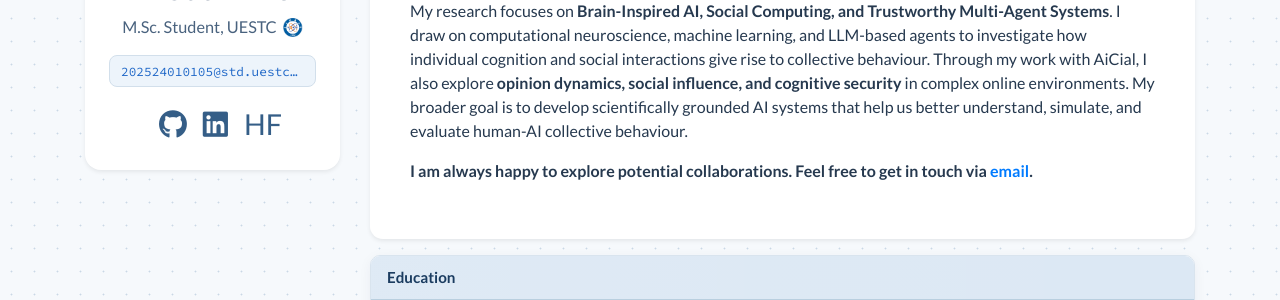
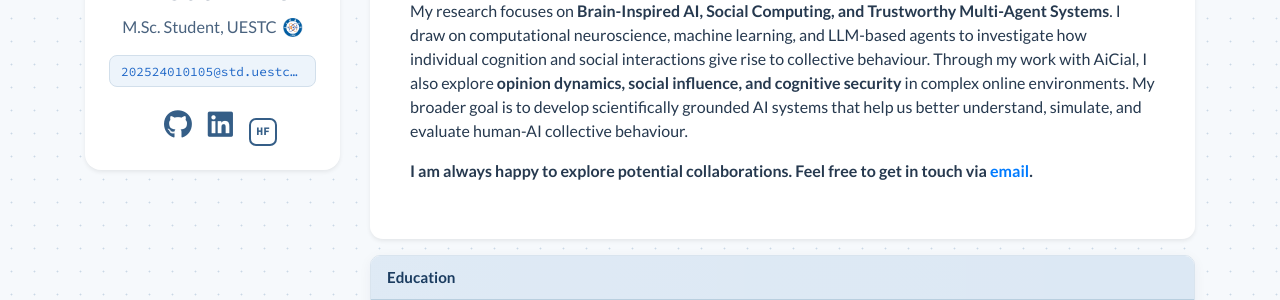
Before and after one commit to AnouarImel/AnouarImel.github.io, a Jekyll site: the page built from index.html, in a window 1280 px wide. Shown: the part 315-615 px from the top of the page. Built offline with Jekyll 4.4.1, drawn with Linux system fonts in a browser that asks for light colours; nearby versions of some CDN libraries; a style sheet for code colours, icons or effects is not loaded.

Commit message:
Update global.css

```diff
--- a/assets/css/global.css
+++ b/assets/css/global.css
@@ -1509,3 +1509,36 @@ a.research-publication-image-link:hover .research-publication-cover {
   text-decoration: none;
   background: #e7f0f9;
 }
+
+.profile-social-links {
+  display: flex;
+  justify-content: center;
+  align-items: center;
+  gap: 16px;
+  font-size: 1.8rem;
+}
+
+.profile-social-links a {
+  color: #355e87 !important;
+  transition: color 0.2s ease, transform 0.2s ease;
+  text-decoration: none;
+}
+
+.profile-social-links a:hover {
+  color: #173b60 !important;
+  transform: translateY(-1px);
+}
+
+.hf-badge {
+  display: inline-flex;
+  align-items: center;
+  justify-content: center;
+  width: 28px;
+  height: 28px;
+  border-radius: 7px;
+  border: 2px solid currentColor;
+  font-size: 0.72rem;
+  font-weight: 700;
+  font-family: "Source Code Pro", monospace;
+  line-height: 1;
+}
```
